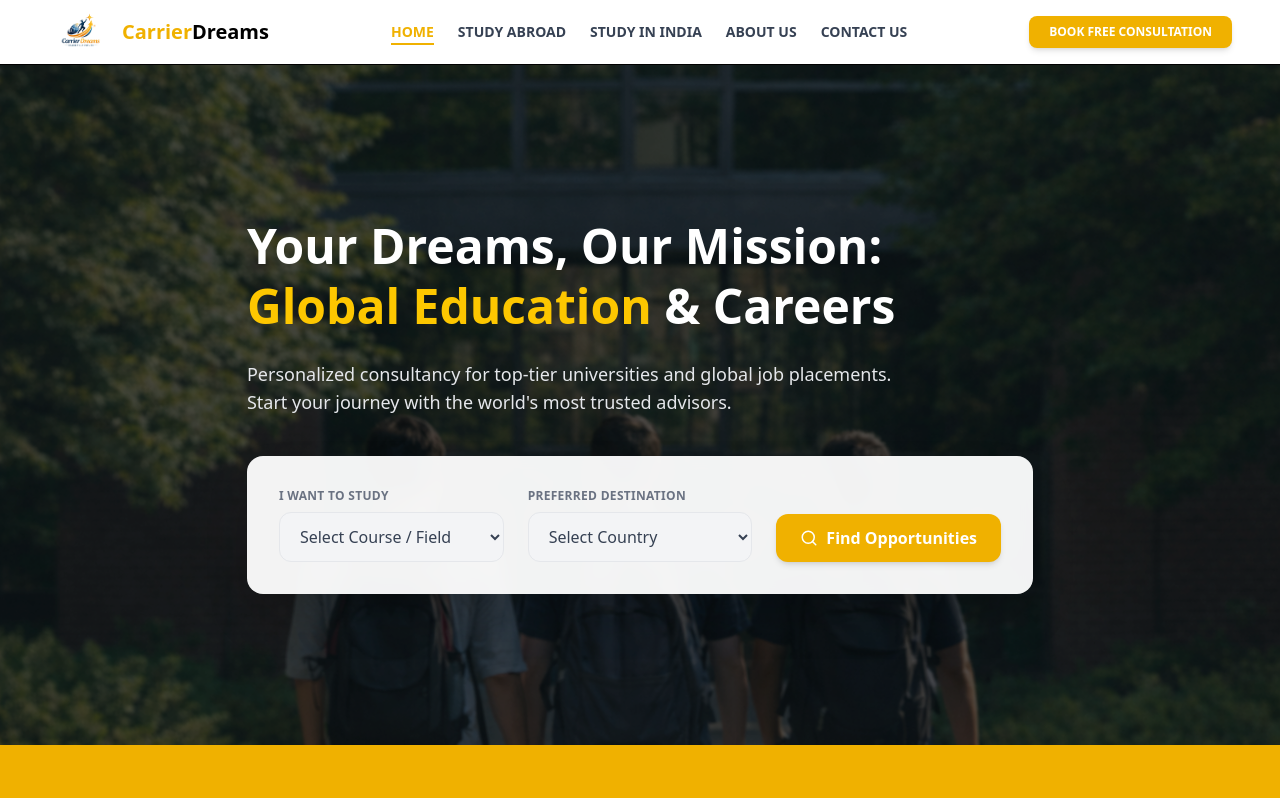
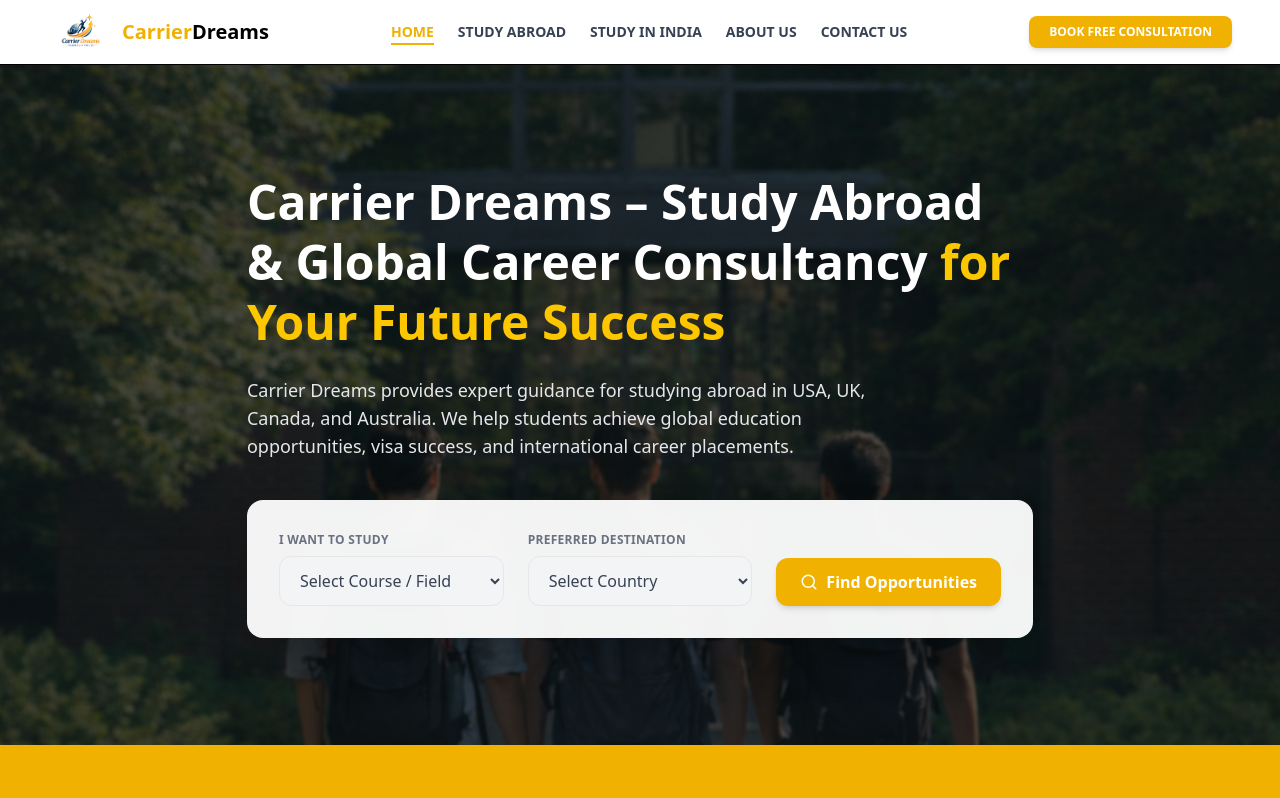
Before and after one commit to sounak9/CarrierDreams, a React (Vite) app in the folder client/: page / in a window 1280 px wide. Shown: the top 798 px of the page. Built offline with nearby package versions, Linux system fonts and the light colour scheme; no server answers.

Commit message:
update hero section

```diff
--- a/client/src/components/sections/hero/HeroSection.jsx
+++ b/client/src/components/sections/hero/HeroSection.jsx
@@ -19,8 +19,8 @@
           transition={{ duration: 0.8, ease: "easeOut" }}
           className="text-3xl sm:text-4xl lg:text-5xl font-bold leading-tight max-w-3xl"
         >
-          Your Dreams, Our Mission:{" "}
-          <span className="text-yellow-400">Global Education</span> & Careers
+          Carrier Dreams – Study Abroad & Global Career Consultancy{" "}
+          <span className="text-yellow-400">for Your Future Success</span>
         </motion.h1>
 
         {/* Subtext Animation */}
@@ -30,8 +30,9 @@
           transition={{ delay: 0.3, duration: 0.8 }}
           className="mt-6 text-lg text-gray-200 max-w-2xl"
         >
-          Personalized consultancy for top-tier universities and global job
-          placements. Start your journey with the world's most trusted advisors.
+          Carrier Dreams provides expert guidance for studying abroad in USA,
+          UK, Canada, and Australia. We help students achieve global education
+          opportunities, visa success, and international career placements.
         </motion.p>
 
         {/* Form Animation */}
```
